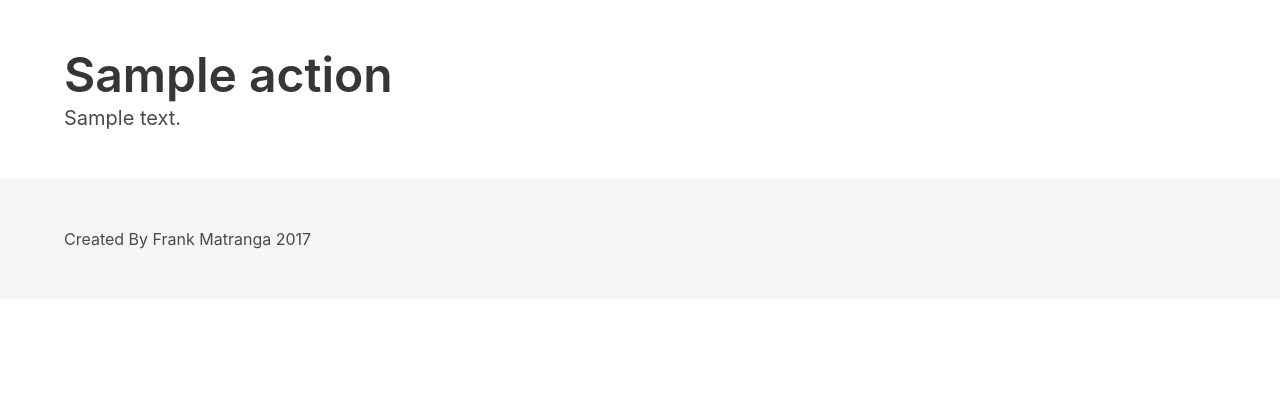
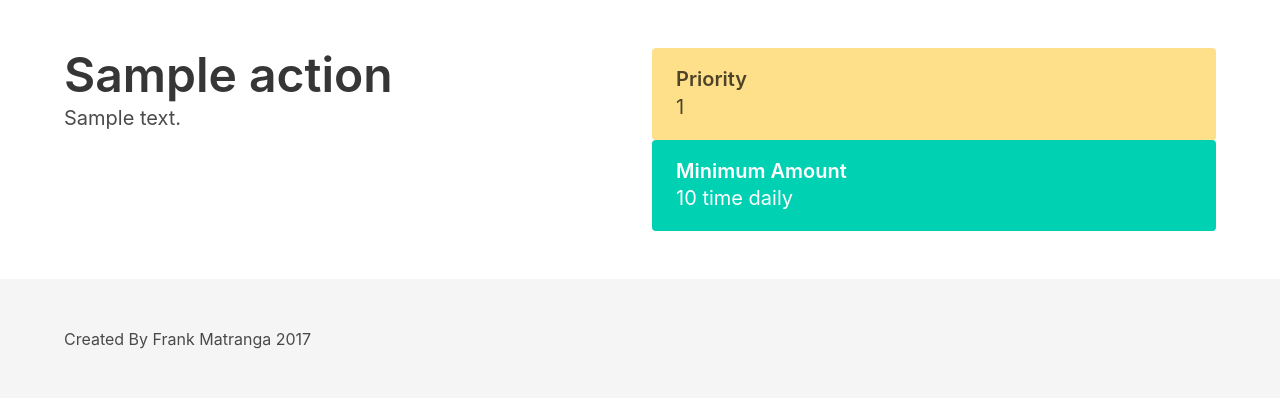
Before and after one commit to Apexal/cotidie, a Flask app: template cotidie/templates/action.html in a window 1280 px wide. Shown: the part 213-611 px from the top of the page. Run offline with Flask 2, Linux system fonts and the light colour scheme; the template is opened without the code that fills it: values that come from a table or form of the project are taken from there, others are empty; tables that the repository leaves empty hold one stand-in row (values such as "Sample post"); some libraries are stand-ins or nearby versions.

Commit message:
Action page shows more info

```diff
--- a/cotidie/templates/action.html
+++ b/cotidie/templates/action.html
@@ -3,8 +3,26 @@
 {% block content %}
 <section class="section">
     <div class="container">
-        <h1 class="title is-1">{{ action.title }}</h1>
-        <h2 class="subtitle">{{ action.description }}</h2>
+        <div class="columns">
+
+            <div class="column is-6">
+                <h1 class="title is-1">{{ action.title }}</h1>
+                <h2 class="subtitle">{{ action.description }}</h2>
+            </div>
+
+            <div class="column is-6">
+                <article class="tile is-child notification is-warning ">
+                    <p class="title is-5">Priority</p>
+                    <p class="subtitle">{{ action.priority }}</p>
+                </article>
+                <article class="tile is-child notification is-primary ">
+                    <p class="title is-5">Minimum Amount</p>
+                    <p class="subtitle">{{ action.min_amount }} time daily</p>
+                </article>
+            </div>
+        </div>
     </div>
+
+
 </section>
 {% endblock %}
```
